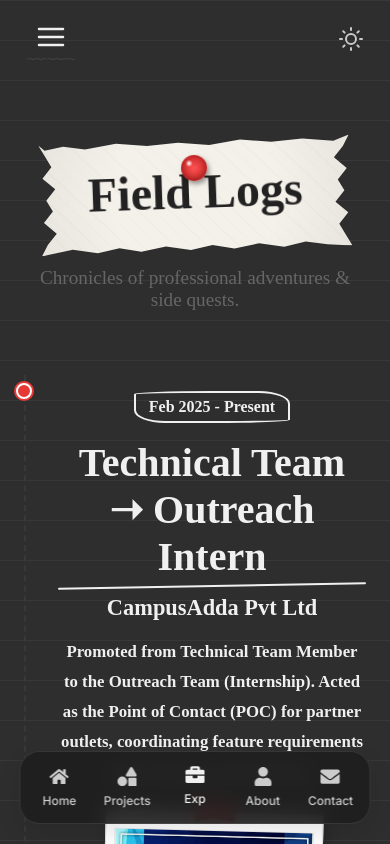
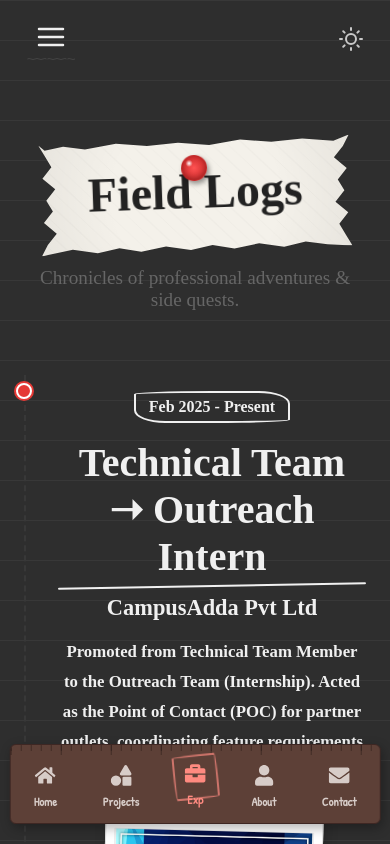
Before and after one commit to Geervan/portfolio, a Next.js app: page /experience in a window 390 px wide. Shown: the top 844 px of the page. Built offline with nearby package versions, Linux system fonts and the light colour scheme.

Commit message:
Bottom navbar changes

```diff
--- a/src/app/experience/page.tsx
+++ b/src/app/experience/page.tsx
@@ -211,7 +211,7 @@
                             alt="MUJ hackx"
                             style={{ width: '100%', height: '180px', objectFit: 'cover', borderRadius: '2px', border: '1px solid #ddd', background: '#f0f0f0', display: 'block' }}
                         />
-                        <h3 style={{ marginTop: '1rem', textAlign: 'center', fontSize: '1.3rem' }}>GSSoC '24</h3>
+                        <h3 style={{ marginTop: '1rem', textAlign: 'center', fontSize: '1.3rem' }}>MUJ HackX 3.0</h3>
                         <p style={{ textAlign: 'center', fontSize: '0.9rem', color: '#555', marginTop: '0.5rem', lineHeight: '1.4' }}>
                             Finalist MUJ HackX 3.0
                         </p>
--- a/src/app/globals.css
+++ b/src/app/globals.css
@@ -738,7 +738,7 @@
     display: none !important;
   }
 
-  /* Show Bottom Dock */
+  /* Show Bottom Dock - "Wooden Ruler" Style */
   .mobile-dock {
     display: flex;
     justify-content: space-around;
@@ -747,20 +747,37 @@
     bottom: 20px;
     left: 50%;
     transform: translateX(-50%);
-    width: 90%;
-    max-width: 400px;
-    background: rgba(255, 255, 255, 0.9);
-    backdrop-filter: blur(10px);
-    border: 1px solid rgba(0, 0, 0, 0.1);
-    border-radius: 20px;
-    padding: 10px 5px;
-    box-shadow: 0 10px 25px rgba(0, 0, 0, 0.1);
+    width: 95%;
+    max-width: 450px;
+
+    /* Wood Texture Base */
+    background-color: #e6c9a8;
+    border: 1px solid #c4a484;
+    box-shadow: 2px 4px 12px rgba(0, 0, 0, 0.3);
+    border-radius: 6px;
+    /* Slightly grounded corners */
+
+    /* Ruler Tick Marks (CSS Gradients) */
+    background-image:
+      linear-gradient(to right, rgba(139, 69, 19, 0.4) 1px, transparent 1px),
+      linear-gradient(to right, rgba(139, 69, 19, 0.4) 1px, transparent 1px);
+    background-size: 10px 6px, 50px 10px;
+    /* Small ticks every 10px, Medium every 50px */
+    background-position: top left, top left;
+    background-repeat: repeat-x;
+
+    padding: 12px 0 5px 0;
+    /* Top padding to clear ticks */
     z-index: 9999;
   }
 
+  /* Dark Mode: Darker Wood (Walnut) */
   [data-theme='dark'] .mobile-dock {
-    background: rgba(30, 30, 30, 0.9);
-    border-color: rgba(255, 255, 255, 0.1);
+    background-color: #5d4037;
+    border-color: #3e2723;
+    background-image:
+      linear-gradient(to right, rgba(0, 0, 0, 0.3) 1px, transparent 1px),
+      linear-gradient(to right, rgba(0, 0, 0, 0.3) 1px, transparent 1px);
   }
 
   .dock-item {
@@ -769,36 +786,78 @@
     align-items: center;
     justify-content: center;
     text-decoration: none;
-    color: var(--secondary-text);
+    color: #3e2723;
+    /* Dark Brown Ink */
     font-size: 0.75rem;
     position: relative;
-    padding: 5px;
-    width: 100%;
-    transition: all 0.2s ease;
+    padding: 8px 12px;
+    transition: transform 0.2s ease;
+  }
+
+  [data-theme='dark'] .dock-item {
+    color: #d7ccc8;
+    /* Chalk/Light Wood text */
   }
 
   .dock-item.active {
-    color: var(--primary-color);
+    color: #b71c1c;
+    /* Red Pen Color */
     transform: translateY(-2px);
+    font-weight: bold;
+  }
+
+  [data-theme='dark'] .dock-item.active {
+    color: #ff8a80;
+    /* Light Red Chalk */
   }
 
   .dock-icon {
-    font-size: 1.2rem;
+    font-size: 1.3rem;
     margin-bottom: 2px;
+    z-index: 2;
   }
 
   .dock-label {
-    font-family: var(--font-inter);
-    font-weight: 500;
+    font-family: 'Patrick Hand', var(--font-inter), sans-serif;
+    /* Handwritten font */
+    font-weight: 600;
+    z-index: 2;
   }
 
+  /* Hand-Drawn Circle Active Indicator */
   .active-dot {
-    width: 4px;
-    height: 4px;
-    background: var(--primary-color);
-    border-radius: 50%;
     position: absolute;
-    bottom: -2px;
+    top: 50%;
+    left: 50%;
+    transform: translate(-50%, -50%);
+    width: 45px;
+    height: 45px;
+    background: transparent;
+
+    /* The 'Sketchy' Circle Border */
+    border: 2px solid #b71c1c;
+    border-radius: 255px 15px 225px 15px / 15px 225px 15px 255px;
+
+    opacity: 0.7;
+    pointer-events: none;
+    z-index: 1;
+    animation: circle-draw 0.3s ease-out forwards;
+  }
+
+  [data-theme='dark'] .active-dot {
+    border-color: #ff8a80;
+  }
+
+  @keyframes circle-draw {
+    0% {
+      transform: translate(-50%, -50%) scale(0.8) rotate(0deg);
+      opacity: 0;
+    }
+
+    100% {
+      transform: translate(-50%, -50%) scale(1) rotate(-5deg);
+      opacity: 0.7;
+    }
   }
 
   /* Mobile Highlighter Styles Removed */
--- a/src/components/MobileDock.tsx
+++ b/src/components/MobileDock.tsx
@@ -24,10 +24,13 @@
                         key={link.name}
                         href={link.href}
                         className={`dock-item ${isActive ? "active" : ""}`}
+                        style={{ position: 'relative' }} // Ensure positioning context
                     >
-                        <span className="dock-icon">{link.icon}</span>
+                        <div style={{ position: 'relative', display: 'flex', justifyContent: 'center', alignItems: 'center' }}>
+                            {isActive && <div className="active-dot" />}
+                            <span className="dock-icon">{link.icon}</span>
+                        </div>
                         <span className="dock-label">{link.name}</span>
-                        {isActive && <div className="active-dot" />}
                     </Link>
                 );
             })}
```
